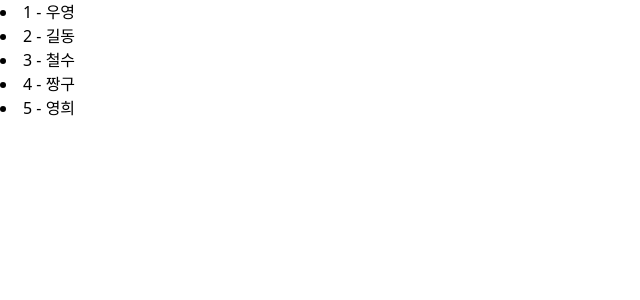
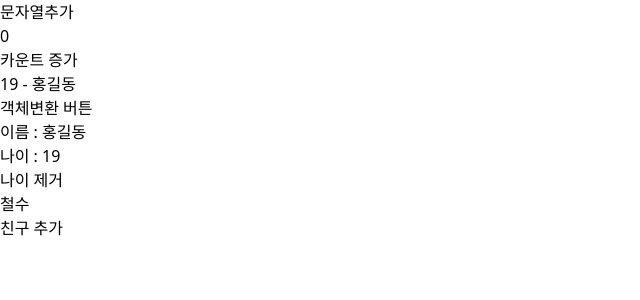
Before and after one commit to kablt-6362/remote-local, a React (Vite) app in the folder React/my-react-app/: page / in a window 1280 px wide. Shown: the top 300 px of the page, without its empty margins (0-640 px from the left). Built offline with nearby package versions, Linux system fonts and the light colour scheme.

Commit message:
state예제

```diff
--- a/React/my-react-app/src/App.jsx
+++ b/React/my-react-app/src/App.jsx
@@ -1,10 +1,18 @@
 import React from "react";
-import Container from "./components/List/Container";
-
+import Container from "./components/State/Container";
+import StringState from "./components/State/StringState";
+import NumberState from "./components/State/NumberState";
+import ObjectState from "./components/State/ObjectState";
+import Objv2 from "./components/State/Objv2";
+import ArrayState from "./components/State/ArrayState";
 export default function App() {
   return (
     <div>
-      <Container></Container>
+      <StringState></StringState>
+      <NumberState></NumberState>
+      <ObjectState></ObjectState>
+      <Objv2></Objv2>
+      <ArrayState></ArrayState>
     </div>
   );
 }
--- /dev/null
+++ b/React/my-react-app/src/components/State/ArrayState.jsx
@@ -0,0 +1,33 @@
+import { useState } from "react";
+
+export default function ArrayState() {
+  const [array, setArray] = useState([{ id: 1, name: "철수" }]);
+
+  const handleAdd = () => {
+    let newId = array.length + 1;
+    let newName = `친구${newId}`;
+
+    // 기존 배열에서 새로운 데이터를 추가한 새로운 배열 생성
+    const newArray = [...array, { id: newId, name: newName }];
+
+    // 새로운 배열로 상태 업데이트
+    setArray(newArray);
+  };
+
+  return (
+    <div>
+      <ul>
+        {array.map((item) => (
+          <li key={item.id}>{item.name}</li>
+        ))}
+      </ul>
+      <button
+        onClick={() => {
+          handleAdd();
+        }}
+      >
+        친구 추가
+      </button>
+    </div>
+  );
+}
--- /dev/null
+++ b/React/my-react-app/src/components/State/Container.jsx
@@ -0,0 +1,10 @@
+import React from "react";
+import StateBasic from "./StateBasic";
+
+export default function Container() {
+  return (
+    <div>
+      <StateBasic></StateBasic>
+    </div>
+  );
+}
--- /dev/null
+++ b/React/my-react-app/src/components/State/NumberState.jsx
@@ -0,0 +1,22 @@
+import React from "react";
+import { useState } from "react";
+
+export default function NumberState() {
+  const [numState, setNumState] = useState(0);
+  const updateNumState = () => {
+    let newNumber = numState + 1;
+    setNumState(newNumber);
+  };
+  return (
+    <div>
+      <p>{numState}</p>
+      <button
+        onClick={() => {
+          updateNumState();
+        }}
+      >
+        카운트 증가
+      </button>
+    </div>
+  );
+}
--- /dev/null
+++ b/React/my-react-app/src/components/State/ObjectState.jsx
@@ -0,0 +1,25 @@
+import React from "react";
+import { useState } from "react";
+
+export default function ObjectState() {
+  const [objState, setObjState] = useState({ age: 19, name: "홍길동" });
+  const updateObjState = () => {
+    let newObj = { ...objState, age: objState.age + 1 };
+    setObjState(newObj);
+  };
+  return (
+    <div>
+      <p>
+        {/* html태그에서 보간법으로 객체 접근시, 직접 접근이 안되므로 객체의 속성에 접근해야한다 */}
+        {objState.age} - {objState.name}
+      </p>
+      <button
+        onClick={() => {
+          updateObjState();
+        }}
+      >
+        객체변환 버튼
+      </button>
+    </div>
+  );
+}
--- /dev/null
+++ b/React/my-react-app/src/components/State/Objv2.jsx
@@ -0,0 +1,31 @@
+import { useState } from "react";
+
+export default function Objv2() {
+  const [objectState, setObjectState] = useState({
+    age: 19,
+    name: "홍길동",
+  });
+
+  const deleteObjectState = () => {
+    // 구조 분해 할당과 나머지 연산자를 사용해서 삭제할 속성을 분리
+    // age 속성만 분리
+    const { age, ...rest } = objectState;
+
+    // 삭제할 속성을 제외(rest)한 새로운 객체로 상태 업데이트
+    setObjectState(rest);
+  };
+
+  return (
+    <div>
+      <p>이름 : {objectState.name}</p>
+      <p>나이 : {objectState.age || "없음"}</p>
+      <button
+        onClick={() => {
+          deleteObjectState();
+        }}
+      >
+        나이 제거
+      </button>
+    </div>
+  );
+}
--- /dev/null
+++ b/React/my-react-app/src/components/State/StateBasic.jsx
@@ -0,0 +1,50 @@
+import React from "react";
+// 상태(state)를 사용하기 위한 모듈
+import { useState } from "react";
+
+// 리엑트 훅(Hook)
+// JS 함수와 유사한 개념이지만 함수는 아니다
+// 함수 : 특정 동작을 수행하는 코드 뭉치
+// 훅 : 리엑트에서 특정 동작을 수행하는 도구
+// useState 훅 : 리액트에서 상태 관리를 수행하는 도구
+export default function StateBasic() {
+  // useState 훅 사용
+  // useState 훅은 배열[]을 생선한다
+  // 배열[]에는 두개의 원소가 존재
+  // [상태를 저장할 변수, 상태를 설정(변경)할 함수]
+  const [somethingString, setStrings] = useState("어떠한문자");
+  const [somethingAny, setAny] = useState("어떤것");
+
+  // 배열의 구조 분해 할당을 활용
+  // 문자열 데이터로 관리하는 상태(State)
+  // String은 상태 데이터를 저장할 변수
+  // setString은 상태 데이터를 변경하는 함수
+  const [string, setString] = useState("문자열");
+  //배열 데이터를 관리하는 상태
+
+  //array 는 초기 데이터를 저장하는 변수
+  //setArray는 상태를 변경하는 함수
+  const [array, setArray] = useState([1, 2, 3]);
+  let num = 4;
+  function handleClick() {
+    //새로운 배열데이터를 생성해서 변수 newArray에 할당했고
+    const newArray = [...array, num];
+    num = num + 1;
+    //변수 newArray를 새로운 상태로 변경
+    setArray(newArray);
+  }
+  return (
+    <div>
+      <button
+        onClick={() => {
+          handleClick();
+        }}
+      >
+        원소 추가
+      </button>
+      {array.map((ele) => {
+        return <li>{ele}</li>;
+      })}
+    </div>
+  );
+}
--- /dev/null
+++ b/React/my-react-app/src/components/State/StringState.jsx
@@ -0,0 +1,22 @@
+import React from "react";
+import { useState } from "react";
+
+export default function StringState() {
+  const [stringState, setStringState] = useState("");
+  const updateStringState = () => {
+    let newString = `${stringState} 추가`;
+    setStringState(newString);
+  };
+  return (
+    <div>
+      <p>{stringState}</p>
+      <button
+        onClick={() => {
+          updateStringState();
+        }}
+      >
+        문자열추가
+      </button>
+    </div>
+  );
+}
```
